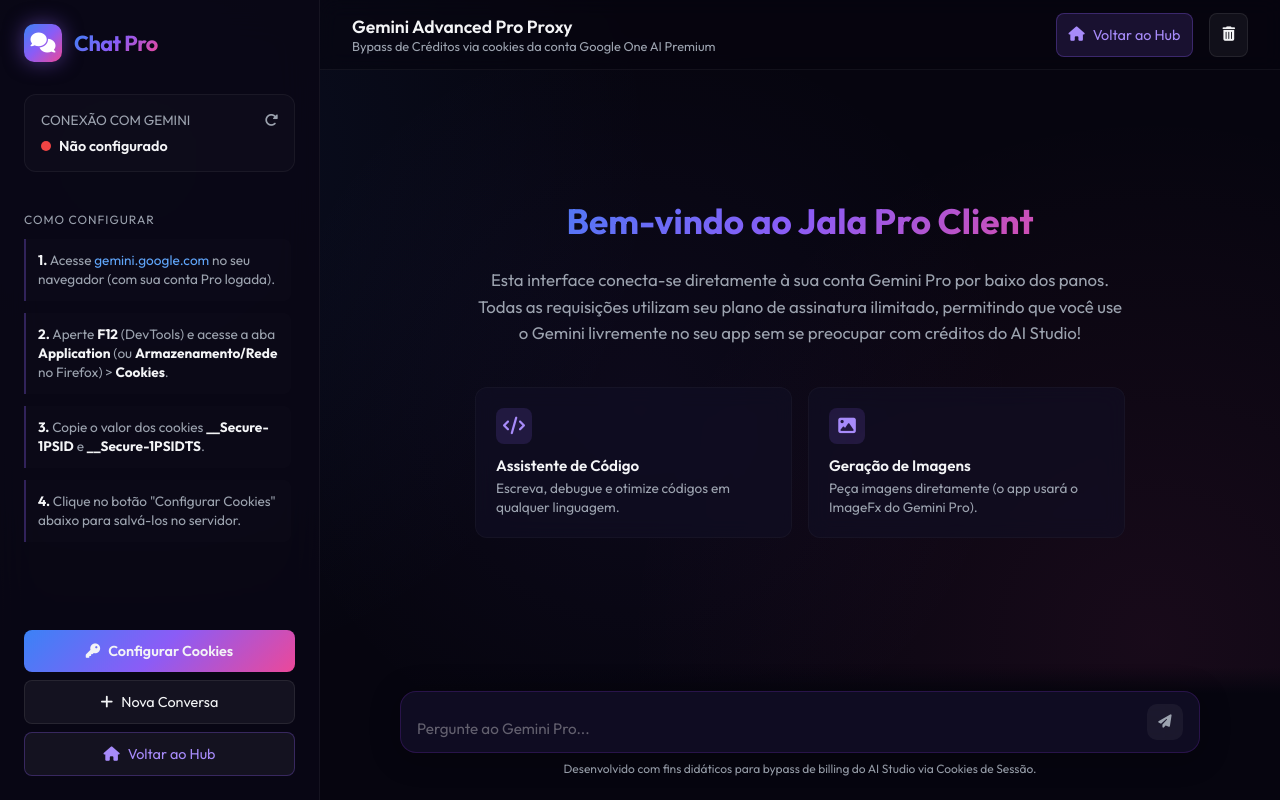
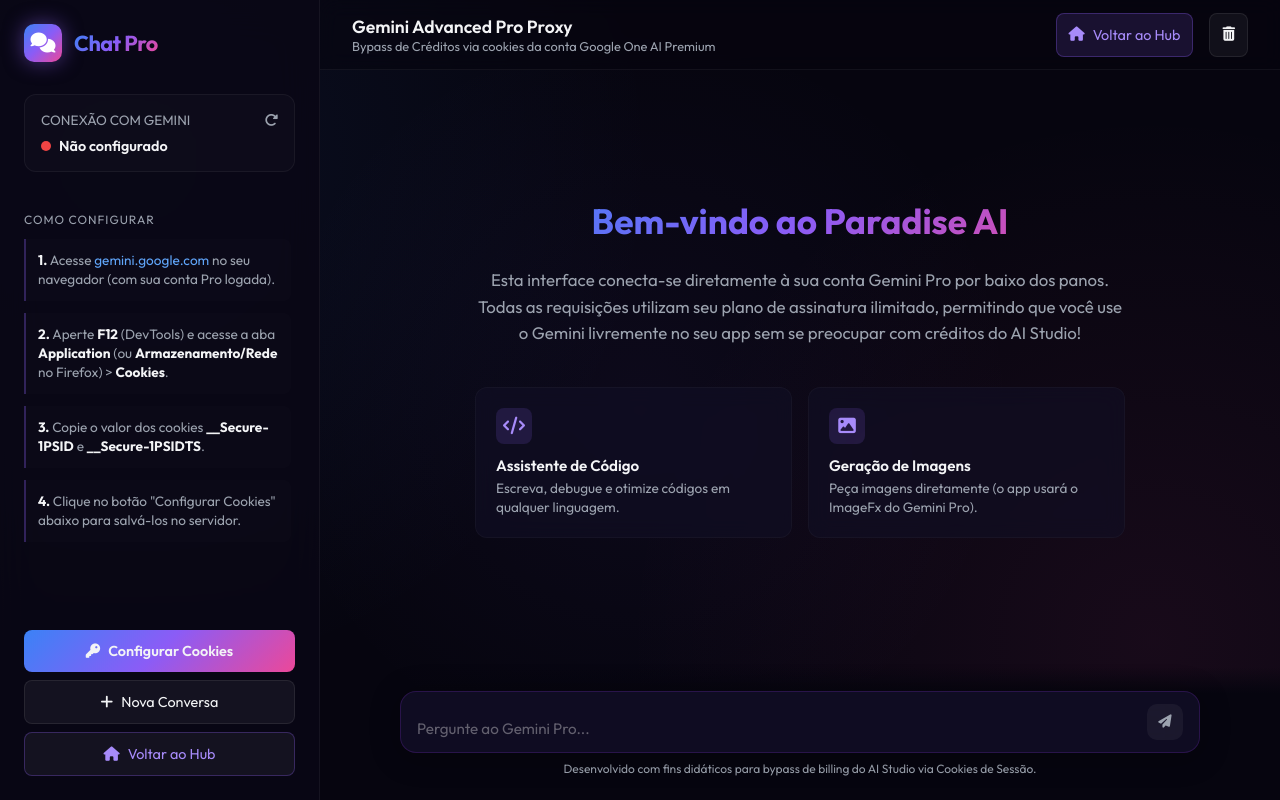
Before and after one commit to RomarioSG1998/PARADISE-AI, a Flask app: page /chat in a window 1280 px wide. Run offline with Flask 3, Linux system fonts and the light colour scheme; the visitor is signed in with stand-in values (Sample User, id 1); some libraries are stand-ins or nearby versions.

Commit message:
chore: rename Jala to Paradise AI across codebase

```diff
--- a/app.py
+++ b/app.py
@@ -46,14 +46,14 @@ async def get_or_create_client_async(force_reinit=False):
     try:
         from gemini_webapi import GeminiClient
         from gemini_webapi.client import AccountStatus
-        print("[Jala Hub] Initializing GeminiClient inside background loop...")
+        print("[Paradise AI] Initializing GeminiClient inside background loop...")
         client = GeminiClient(secure_1psid, secure_1psidts)
         await client.init()
         if client.account_status != AccountStatus.AVAILABLE:
             gemini_client = None
             return None, f"Authentication failed: {client.account_status.description}"
         gemini_client = client
-        print("[Jala Hub] Client initialized successfully!")
+        print("[Paradise AI] Client initialized successfully!")
         return gemini_client, None
     except Exception as e:
         gemini_client = None
@@ -96,7 +96,7 @@ async def chat_async(message):
         return {"text": text, "images": images}, None, False
     except Exception as e:
         error_msg = str(e)
-        print(f"[Jala Hub Error] {error_msg}")
+        print(f"[Paradise AI Error] {error_msg}")
 
         needs_config = False
         if "cookie" in error_msg.lower() or "auth" in error_msg.lower() or "401" in error_msg or "403" in error_msg:
@@ -228,7 +228,7 @@ def proxy_image():
         }
         resp = requests.get(url, headers=headers, cookies=cookies, timeout=25)
         if resp.status_code != 200:
-            print(f"[Jala Hub Proxy Image Error] Failed to fetch image: status={resp.status_code}, url={url}")
+            print(f"[Paradise AI Proxy Image Error] Failed to fetch image: status={resp.status_code}, url={url}")
             return f"Failed to fetch image from Google: status {resp.status_code}", 502
 
         content_type = resp.headers.get("Content-Type", "image/png")
--- a/database.py
+++ b/database.py
@@ -59,10 +59,10 @@ def init_db():
     cursor.execute("SELECT COUNT(*) FROM apps")
     if cursor.fetchone()[0] == 0:
         # Generate first API Key
-        default_key = f"jala_hub_{secrets.token_hex(16)}"
+        default_key = f"paradise_ai_{secrets.token_hex(16)}"
         cursor.execute(
             "INSERT INTO apps (name, api_key, status) VALUES (?, ?, ?)",
-            ("Jala Study Secretary Bot (Telegram)", default_key, "active")
+            ("Paradise AI Study Secretary Bot (Telegram)", default_key, "active")
         )
         print(f"[AI Hub DB] Seeded first app. API KEY: {default_key}")
 
@@ -146,7 +146,7 @@ def log_request(app_id, prompt_len, resp_len, duration_ms, status_code, error=No
     conn.close()
 
 def create_app(name):
-    api_key = f"jala_hub_{secrets.token_hex(16)}"
+    api_key = f"paradise_ai_{secrets.token_hex(16)}"
     conn = get_db_connection()
     cursor = conn.cursor()
     cursor.execute("INSERT INTO apps (name, api_key) VALUES (?, ?)", (name, api_key))
--- a/templates/admin.html
+++ b/templates/admin.html
@@ -603,7 +603,7 @@
             <h2 class="modal-title">Registrar Novo Aplicativo no Hub</h2>
 
             <div class="form-group">
-                <label for="app-name">Nome do Aplicativo (ex: Jala Flow Flutter App)</label>
+                <label for="app-name">Nome do Aplicativo (ex: Paradise AI Flow Flutter App)</label>
                 <input type="text" id="app-name" placeholder="Nome do app">
             </div>
 
--- a/templates/chat.html
+++ b/templates/chat.html
@@ -3,7 +3,7 @@
 <head>
     <meta charset="UTF-8">
     <meta name="viewport" content="width=device-width, initial-scale=1.0">
-    <title>Jala Pro Client — Gemini Advanced API Proxy</title>
+    <title>Paradise AI — Gemini Advanced API Proxy</title>
 
     <!-- Google Fonts -->
     <link rel="preconnect" href="https://fonts.googleapis.com">
@@ -786,7 +786,7 @@
         <!-- Chat Feed -->
         <div class="chat-window" id="chat-window">
             <div class="welcome-screen" id="welcome-screen">
-                <h1 class="welcome-title">Bem-vindo ao Jala Pro Client</h1>
+                <h1 class="welcome-title">Bem-vindo ao Paradise AI</h1>
                 <p class="welcome-desc">
                     Esta interface conecta-se diretamente à sua conta Gemini Pro por baixo dos panos.
                     Todas as requisições utilizam seu plano de assinatura ilimitado, permitindo que você use o Gemini livremente no seu app sem se preocupar com créditos do AI Studio!
--- a/templates/hub.html
+++ b/templates/hub.html
@@ -3,7 +3,7 @@
 <head>
     <meta charset="UTF-8">
     <meta name="viewport" content="width=device-width, initial-scale=1.0">
-    <title>Jala AI Hub — Portal de Apps Inteligentes</title>
+    <title>Paradise AI — Portal de Apps Inteligentes</title>
 
     <!-- Google Fonts -->
     <link rel="preconnect" href="https://fonts.googleapis.com">
@@ -411,7 +411,7 @@
             <div class="brand-logo">
                 <i class="fa-solid fa-shapes"></i>
             </div>
-            <div class="brand-title">Jala AI Hub</div>
+            <div class="brand-title">Paradise AI</div>
         </div>
 
         <div class="status-container">
@@ -506,7 +506,7 @@
 
     <!-- Footer -->
     <footer>
-        Jala AI Hub © 2026. Todos os direitos reservados.
+        Paradise AI © 2026. Todos os direitos reservados.
     </footer>
 
     <script>
--- a/templates/index.html
+++ b/templates/index.html
@@ -3,7 +3,7 @@
 <head>
     <meta charset="UTF-8">
     <meta name="viewport" content="width=device-width, initial-scale=1.0">
-    <title>Jala Pro Client — Gemini Advanced API Proxy</title>
+    <title>Paradise AI — Gemini Advanced API Proxy</title>
 
     <!-- Google Fonts -->
     <link rel="preconnect" href="https://fonts.googleapis.com">
@@ -723,7 +723,7 @@
             <div class="brand-logo">
                 <i class="fa-solid fa-wand-magic-sparkles"></i>
             </div>
-            <div class="brand-title">Jala Pro Client</div>
+            <div class="brand-title">Paradise AI</div>
         </div>
 
         <div class="status-card">
@@ -786,7 +786,7 @@
         <!-- Chat Feed -->
         <div class="chat-window" id="chat-window">
             <div class="welcome-screen" id="welcome-screen">
-                <h1 class="welcome-title">Bem-vindo ao Jala Pro Client</h1>
+                <h1 class="welcome-title">Bem-vindo ao Paradise AI</h1>
                 <p class="welcome-desc">
                     Esta interface conecta-se diretamente à sua conta Gemini Pro por baixo dos panos.
                     Todas as requisições utilizam seu plano de assinatura ilimitado, permitindo que você use o Gemini livremente no seu app sem se preocupar com créditos do AI Studio!
--- a/templates/login.html
+++ b/templates/login.html
@@ -3,7 +3,7 @@
 <head>
     <meta charset="UTF-8">
     <meta name="viewport" content="width=device-width, initial-scale=1.0">
-    <title>Acesso Restrito — Jala AI Hub</title>
+    <title>Acesso Restrito — Paradise AI</title>
 
     <!-- Google Fonts -->
     <link rel="preconnect" href="https://fonts.googleapis.com">
@@ -189,7 +189,7 @@
             <i class="fa-solid fa-shield-halved"></i>
         </div>
         <h1 class="title">Acesso Restrito</h1>
-        <p class="subtitle">Insira a chave de acesso para entrar no Jala Hub</p>
+        <p class="subtitle">Insira a chave de acesso para entrar no Paradise AI</p>
 
         {% if error %}
         <div class="error-message">
```
Also changed, not shown: DOCUMENTACAO_PROXY_GEMINI_PRO.md (+1 -1 lines), templates/book.html (+4 -4 lines).
